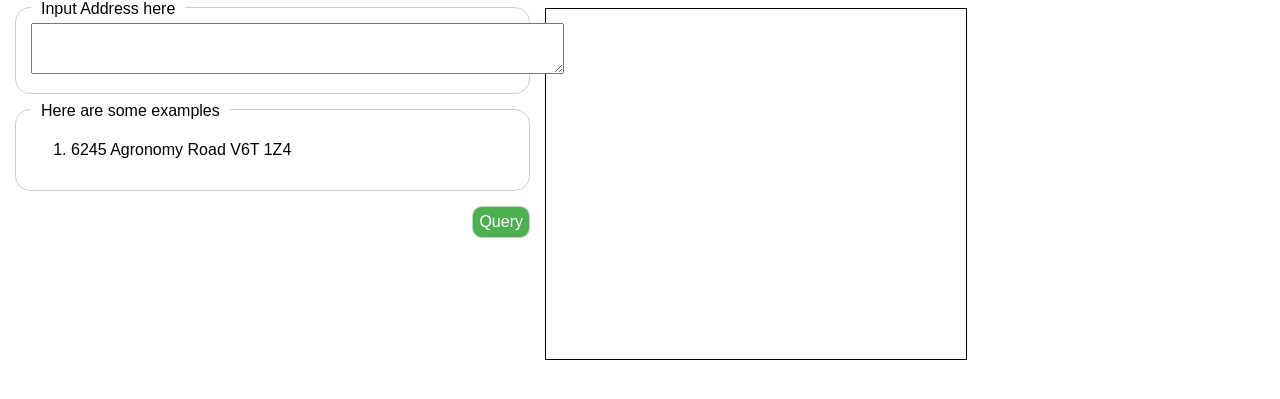
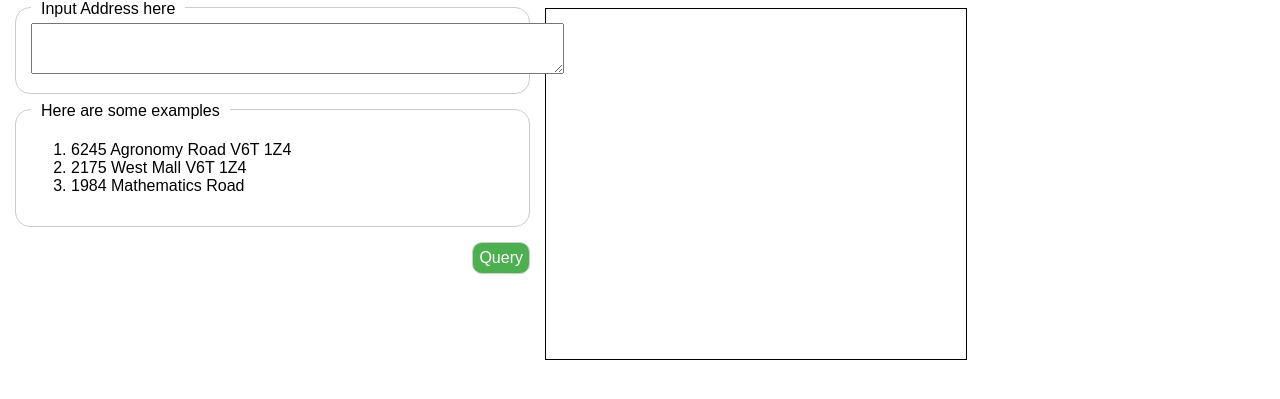
Before and after one commit to junzew/cpsc310-geolocation-ui, a website: page public/index.html in a window 1280 px wide. Shown: the part 53-452 px from the top of the page. Drawn offline with Linux system fonts and the light colour scheme.

Commit message:
Add example addresses

```diff
--- a/public/index.html
+++ b/public/index.html
@@ -28,6 +28,8 @@
                                 <legend>Here are some examples</legend>
                                 <ol>
                                     <li>6245 Agronomy Road V6T 1Z4</li>
+                                    <li>2175 West Mall V6T 1Z4</li>
+                                    <li>1984 Mathematics Road</li>
                                 </ol>
                             </div>
                         </form>
```
